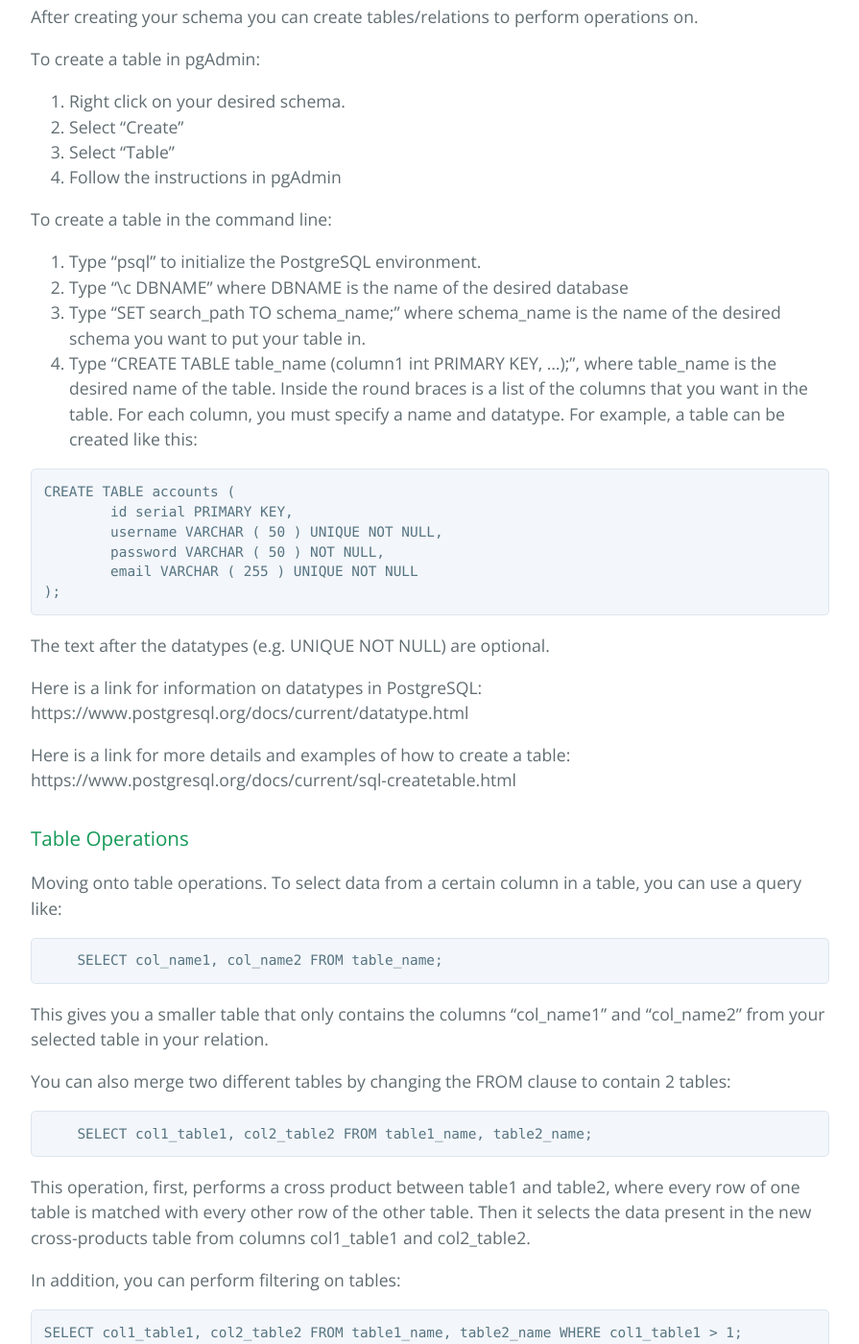
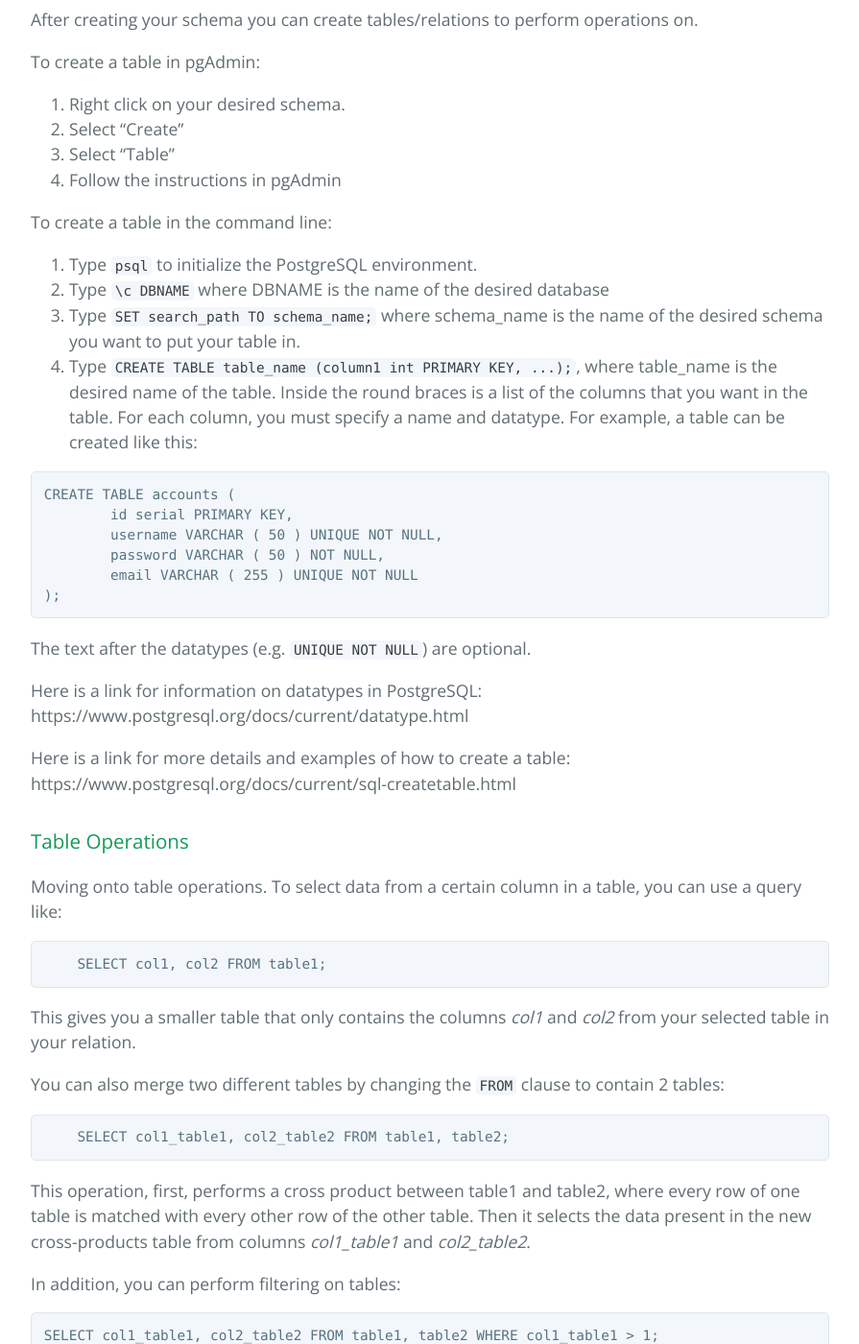
Before and after one commit to learning-software-engineering/learning-software-engineering.github.io, a Jekyll site: the page built from Topics/Tech_Stacks/PostgreSQL_psycopg2.md, in a window 1280 px wide and 1400 px high, scrolled down 3486 px. Shown: the whole window at 96% size, without its empty margins (192-1087 px from the left). Built offline with Jekyll 4.4.1, drawn with Linux system fonts in a browser that asks for light colours; our own code applies the rules of GitHub Pages for plain Markdown files; some of the changed text lies outside the part shown.

Commit message:
Added formatting
Changed from using double quotes around terminal commands to code blocks and added styles (italics) to table objects to improve readability

````diff
--- a/Topics/Tech_Stacks/PostgreSQL_psycopg2.md
+++ b/Topics/Tech_Stacks/PostgreSQL_psycopg2.md
@@ -29,11 +29,11 @@ The following link is to download PostgreSQL onto your computer: https://www.pos
 
 Once installed, you can create a database, relation, and tables with the PostgreSQL client called "pgAdmin". pgAdmin is automatically downloaded when using the links above and can be accessed by searching your task bar. You can also perform queries on relations and tables through its query tool. More information on how to use pgAdmin can be found at this [link](https://www.pgadmin.org/docs/pgadmin4/6.21/index.html).
 
-If you are using MacOS, you can also run the command "brew install postgresql" in your terminal. Note that you also have to have Homebrew installed for this command to work. "brew install postgresql" allows the user to use PostgreSQL on their command line by simply initiating a PostgreSQL environment with the command "psql".
+If you are using MacOS, you can also run the command `brew install postgresql` in your terminal. Note that you also have to have Homebrew installed for this command to work. `brew install postgresql` allows the user to use PostgreSQL on their command line by simply initiating a PostgreSQL environment with the command "psql".
 
 For Windows users, the user should download PostgreSQL through the link provided above. If the user wants to utilize PostgreSQL on the command line, they must (after installation):
 1. Add the PostgreSQL bin directory path to the PATH environment variable.
-2. Run the command "psql -U username"
+2. Run the command `psql -U username`
 
 ## psycopg2 Installation
 To work with psycopg2, you can use pip to install it by running `pip install psycopg2` in your console. Make sure you execute this command in the directory you will be using psycopg2. Once finished, you can import psycopg2 (`import psycopg2` at the top of the relevant Python file), and perform the desired operations.
@@ -52,8 +52,8 @@ In pgAdmin, you can:
 5. Follow the instructions in pgAdmin.
 
 In the command line:
-1. Type "psql" to initialize the PostgreSQL environment.
-2. Type "CREATE DATABASE" followed by the name of the database. For example, "CREATE DATABASE CourseInfo".
+1. Type `psql` to initialize the PostgreSQL environment.
+2. Type `CREATE DATABASE` followed by the name of the database. For example, `CREATE DATABASE CourseInfo`.
 3. For any errors, you can refer to this [link](https://www.postgresql.org/docs/current/sql-createdatabase.html)
 
 
@@ -67,9 +67,9 @@ To do this in pgAdmin:
 4. Follow the rest of the instructions in pgAdmin
 
 To do this in the command line:
-1. Type "psql" to initialize the PostgreSQL environment.
-2. Type "\c DBNAME" where DBNAME is the name of the desired database
-2. Type "CREATE SCHEMA" followed by the name of the schema. For example, "CREATE SCHEMA SchoolSchema".
+1. Type `psql` to initialize the PostgreSQL environment.
+2. Type `\c DBNAME` where DBNAME is the name of the desired database
+2. Type `CREATE SCHEMA` followed by the name of the schema. For example, `CREATE SCHEMA SchoolSchema`.
 
 
 ### Create Tables
@@ -82,10 +82,10 @@ To create a table in pgAdmin:
 4. Follow the instructions in pgAdmin
 
 To create a table in the command line:
-1. Type "psql" to initialize the PostgreSQL environment.
-2. Type "\c DBNAME" where DBNAME is the name of the desired database
-3. Type "SET search_path TO schema_name;" where schema_name is the name of the desired schema you want to put your table in.
-4. Type "CREATE TABLE table_name (column1 int PRIMARY KEY, ...);", where table_name is the desired name of the table. Inside the round braces is a list of the columns that you want in the table. For each column, you must specify a name and datatype. For example, a table can be created like this:
+1. Type `psql` to initialize the PostgreSQL environment.
+2. Type `\c DBNAME` where DBNAME is the name of the desired database
+3. Type `SET search_path TO schema_name;` where schema_name is the name of the desired schema you want to put your table in.
+4. Type `CREATE TABLE table_name (column1 int PRIMARY KEY, ...);`, where table_name is the desired name of the table. Inside the round braces is a list of the columns that you want in the table. For each column, you must specify a name and datatype. For example, a table can be created like this:
 
 ```
 CREATE TABLE accounts (
@@ -95,7 +95,7 @@ CREATE TABLE accounts (
 	email VARCHAR ( 255 ) UNIQUE NOT NULL
 );
 ```
-The text after the datatypes (e.g. UNIQUE NOT NULL) are optional.
+The text after the datatypes (e.g. `UNIQUE NOT NULL`) are optional.
 
 Here is a link for information on datatypes in PostgreSQL: https://www.postgresql.org/docs/current/datatype.html
 
@@ -105,21 +105,21 @@ Here is a link for more details and examples of how to create a table: https://w
 ### Table Operations
 Moving onto table operations. To select data from a certain column in a table, you can use a query like:
 ```
-    SELECT col_name1, col_name2 FROM table_name;
+    SELECT col1, col2 FROM table1;
 ```
-This gives you a smaller table that only contains the columns "col_name1" and "col_name2" from your selected table in your relation.
+This gives you a smaller table that only contains the columns _col1_ and _col2_ from your selected table in your relation.
 
-You can also merge two different tables by changing the FROM clause to contain 2 tables:
+You can also merge two different tables by changing the `FROM` clause to contain 2 tables:
 ```
-    SELECT col1_table1, col2_table2 FROM table1_name, table2_name;
+    SELECT col1_table1, col2_table2 FROM table1, table2;
 ```
-This operation, first, performs a cross product between table1 and table2, where every row of one table is matched with every other row of the other table. Then it selects the data present in the new cross-products table from columns col1_table1 and col2_table2.
+This operation, first, performs a cross product between table1 and table2, where every row of one table is matched with every other row of the other table. Then it selects the data present in the new cross-products table from columns _col1_table1_ and _col2_table2_.
 
 In addition, you can perform filtering on tables:
 ```
-SELECT col1_table1, col2_table2 FROM table1_name, table2_name WHERE col1_table1 > 1;
+SELECT col1_table1, col2_table2 FROM table1, table2 WHERE col1_table1 > 1;
 ```
-Here it only shows data from the previous table where the value of a row in the column "col1_table1" is greater than 1. This is the syntax for when the table and column names between table 1 and table 2 are unique.
+Here it only shows data from the previous table where the value of a row in the column _col1_table1_ is greater than 1. This is the syntax for when the table and column names between table 1 and table 2 are unique.
 
 There are many other features of PostgreSQL.
 
````
